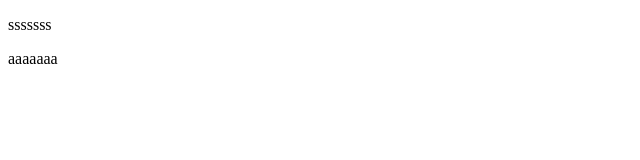
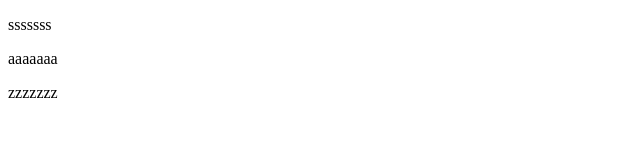
Before and after one commit to skybluejean/second, a plain HTML site: page index.html in a window 1280 px wide. Shown: the full height of the page, 0-640 px from the left. Drawn offline with Linux system fonts and the light colour scheme.

Commit message:
add p tag

```diff
--- a/index.html
+++ b/index.html
@@ -9,5 +9,6 @@
 <body>
   <p>sssssss</p>
   <p>aaaaaaa</p>
+  <p>zzzzzzz</p>
 </body>
 </html>
```
